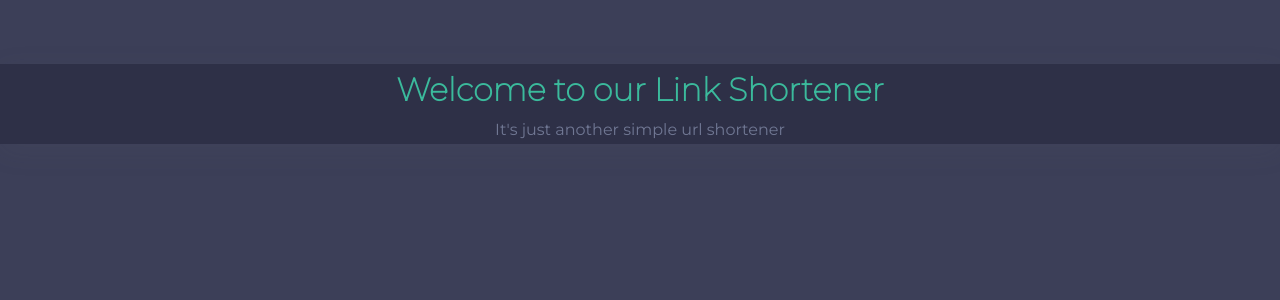
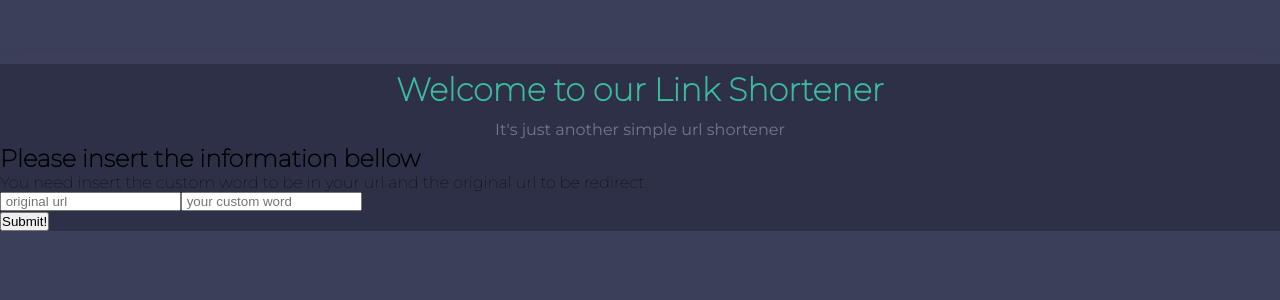
Before and after one commit to brandao-rafael/link-shortener, a Next.js app in the folder frontend/: page / in a window 1280 px wide. Shown: the top 300 px of the page. Built offline with nearby package versions, Linux system fonts and the light colour scheme.

Commit message:
feat: add initial structure to content

```diff
--- a/frontend/src/components/Content.tsx
+++ b/frontend/src/components/Content.tsx
@@ -1,7 +1,28 @@
-import React from "react";
+import React, { useState } from "react";
+import { Button, Container, Description, H2, HeadlineContent, Input, InputContent } from "./styles/content";
 
 const Content: React.FC = () => {
+  const [userInfo, setUserInfo] = useState({
+    originalUrl: '',
+    customWord: '',
+  });
+
+
   return (
-    <></>
+    <Container>
+      <HeadlineContent>
+        <H2>Please insert the information bellow</H2>
+        <Description>You need insert the custom word to be in your url and the original url to be redirect</Description>
+      </HeadlineContent>
+      <InputContent>
+        <Input placeholder=" original url" />
+        <Input placeholder=" your custom word" />
+      </InputContent>
+      <Button>
+        Submit!
+      </Button>
+    </Container>
   )
 }
+
+export default Content;
--- /dev/null
+++ b/frontend/src/components/styles/content.ts
@@ -0,0 +1,40 @@
+import styled from "styled-components";
+import colors from "~/styles/colors";
+
+const Container = styled.main`
+  background-color: ${colors.secondary};
+`;
+
+const HeadlineContent = styled.div`
+
+`;
+
+const H2 = styled.h2`
+
+`;
+
+const Description = styled.p`
+
+`;
+
+const InputContent = styled.div`
+  display: flex;
+`;
+
+const Input = styled.input`
+
+`;
+
+const Button = styled.button`
+
+`;
+
+export {
+  Container,
+  HeadlineContent,
+  H2,
+  Description,
+  InputContent,
+  Input,
+  Button,
+}
--- a/frontend/src/pages/ShortenerHomePage.tsx
+++ b/frontend/src/pages/ShortenerHomePage.tsx
@@ -1,10 +1,12 @@
 import React from 'react';
+import Content from '~/components/Content';
 import TitleContainer from '~/components/Title';
 
 const ShortenerHomePage: React.FC = () => {
   return (
     <div>
       <TitleContainer />
+      <Content />
     </div>
   );
 }
```
